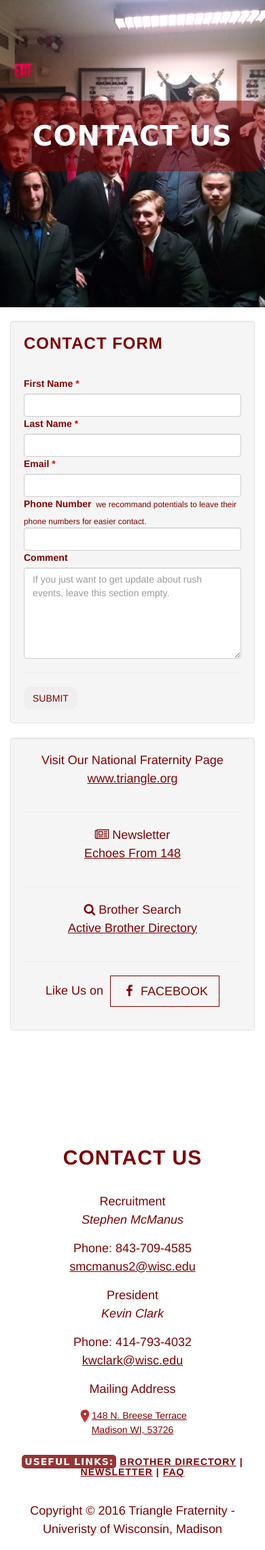
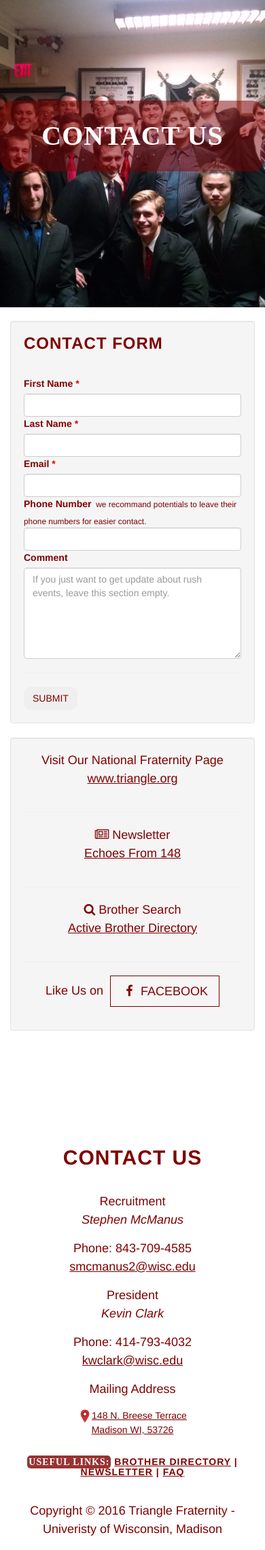
Before and after one commit to Cigarent/Triangle, a PHP site: page /contact.php in a window 390 px wide. Shown: the part 54-2334 px from the top of the page at 68% size. Run offline with PHP 8.4, Linux system fonts and the light colour scheme.

Commit message:
fix web font

```diff
--- a/css/main.css
+++ b/css/main.css
@@ -90,6 +90,16 @@ a.navbar, a.btn, a.page-scroll {
   outline: none;
   background-color: white;
 }
+@media (max-width: 768px) {
+  .navbar-custom .nav li a:hover {
+    color: white;
+    outline: none;
+    background-color: rgba(127, 0, 0, 0.8);
+  }
+  .navbar-custom a {
+    color: #7F0000;
+  }
+}
 .navbar-custom .nav li a:focus,
 .navbar-custom .nav li a:active {
   outline: none;
@@ -160,7 +170,7 @@ a.navbar-brand{
 }
 .intro .intro-body .brand-heading {
   font-size: 40px;
-  font-family: cursive;
+  font-family: "Times New Roman", Times, serif;
 }
 .intro .intro-body .intro-text {
   font-size: 18px;
@@ -370,11 +380,11 @@ body {
 }
 
 .list-head, .faq-question{
-  padding: 2px 4px;
+  padding: 2px;
   border-radius: 5px;
   background-color: rgba(127, 0, 0, 0.8);;
   color: white;
-  font-family: cursive;
+  font-family: "Times New Roman", Times, serif;
   font-weight: bold;
   font-variant: small-caps;
 }
```
